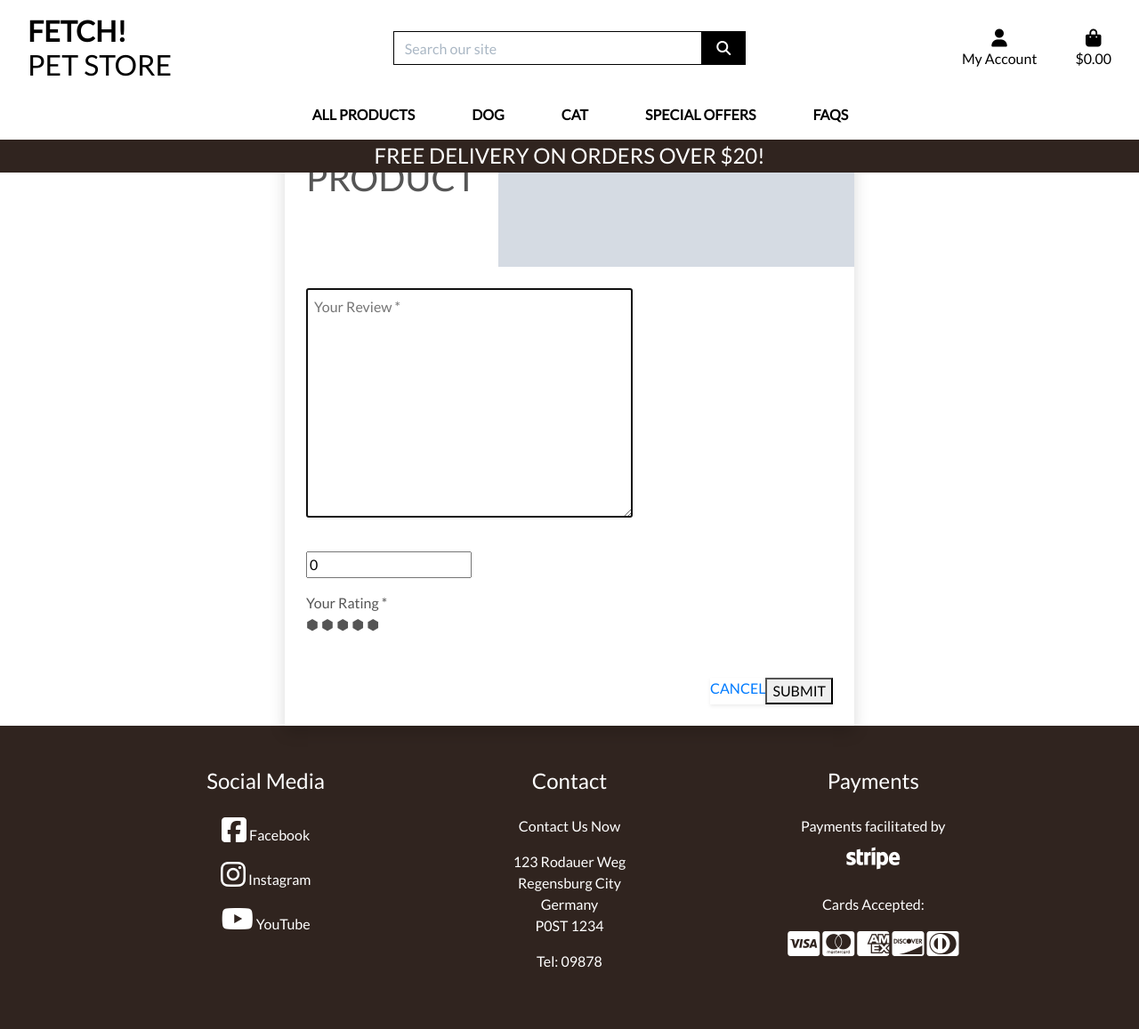
After one commit to HinaKhan94/fetch, a Django app: page /products/add_review/1 in a window 1280 px wide. The commit adds this page. Shown: the whole page at 89% size. Run offline with Django 3.2, Linux system fonts and the light colour scheme; a user stored in the database is signed in; tables that the repository leaves empty hold one stand-in row (values such as "Sample post"); grey boxes marked "Sample" are stand-in pictures; some libraries are stand-ins or nearby versions.

Commit message:
build: create add a review template and view for product reviews

```diff
--- a/products/templates/products/product_detail.html
+++ b/products/templates/products/product_detail.html
@@ -115,7 +115,7 @@
 
         <!-- Add Review Button -->
         <div class="col-12">
-            <a href="" class="ib-button ib-button-yellow text-decoration-none text-dark-grey font-title weight-bold shadow-sm">
+            <a href="{% url 'add_review' product.id %}" class="ib-button ib-button-yellow text-decoration-none text-dark-grey font-title weight-bold shadow-sm">
                 ADD REVIEW
             </a>
         </div>
--- /dev/null
+++ b/products/templates/products/reviews/add_review.html
@@ -0,0 +1,66 @@
+{% extends "base.html" %}
+{% load static %}
+
+{% block extra_title %}- Add a review{% endblock %}
+
+{% block extra_meta %}
+    <meta name="description" content="Add your review for {{product.name}} using our simple form">
+{% endblock %}
+
+{% block content %}
+
+<div class="container-fluid">
+    <div class="row px-4 px-sm-0 bg-light-grey">
+        <div class="col-12 col-sm-10 offset-sm-1 col-md-8 offset-md-2 col-lg-6 offset-lg-3 ib-form review-form bg-ib-white p-0 shadow">
+
+            <!-- Form Header -->
+            <div class="ib-form-header bg-yellow-light d-flex justify-content-between align-items-center">
+                <div class="font-body my-2 mx-3 my-sm-2 mx-sm-4 text-v">
+                    <p class="weight-regular mb-0 mb-md-1">Tell us more about your purchase...</p>
+                    <h1 class="weight-semibold text-uppercase m-0 text-break">{{ product.name }}</h1>
+                </div>
+
+                <!-- Product Image -->
+                {% if product.image %}
+                    <img class="image-ratio d-none d-sm-block" src="{{ product.image.url }}" alt="{{ product.name }}" onerror="this.onerror=null;this.src='{{ MEDIA_URL }}no_image.jpg'">
+                {% else %}
+                    <img class="image-ratio d-none d-sm-block" src="{{ MEDIA_URL }}no_image.jpg" alt="{{ product.name }}">
+                {% endif %}
+            </div>
+
+            <!-- Review Form -->
+            <form class="px-3 px-md-4 py-4 form-as-p" method="POST" action="{% url 'add_review' product.id %}" enctype="multipart/form-data">
+                {% csrf_token %}
+                {{ form.as_p }}
+
+                <!-- Rating Select - populates hidden rating input using JS -->
+                <div class="rating-form-div" aria-hidden="true">
+                    <p class="font-body weight-semibold m-0">Your Rating *</p>
+                    <div class="rating-div pe-0">
+                        <span class="ib-lh-1 rating-hex hex-1" data-hex="1">&#x2B22;</span>
+                        <span class="ib-lh-1 rating-hex hex-2" data-hex="2">&#x2B22;</span>
+                        <span class="ib-lh-1 rating-hex hex-3" data-hex="3">&#x2B22;</span>
+                        <span class="ib-lh-1 rating-hex hex-4" data-hex="4">&#x2B22;</span>
+                        <span class="ib-lh-1 rating-hex hex-5" data-hex="5">&#x2B22;</span>
+                    </div>
+                </div>
+
+                <!-- Buttons -->
+                <div class="d-flex justify-content-center justify-content-sm-end mt-5">
+
+                    <!-- Cancel Button -->
+                    <a class="ib-button ib-button-grey me-3 text-decoration-none text-dark-grey font-title weight-bold shadow-sm" href="{% url 'product_detail' product.id %}">CANCEL</a>
+
+                    <!-- Submit Button -->
+                    <button class="ib-button ib-button-yellow text-dark-grey font-title weight-bold shadow-sm" type="submit">SUBMIT</button>
+                </div>
+            </form>
+        </div>
+    </div>
+</div>
+{% endblock %}
+
+{% block extra_js_end %}
+    <!-- Rating Selector JS -->
+    <script src="{% static 'reviews/js/rating.js' %}"></script>
+{% endblock %}
--- a/products/urls.py
+++ b/products/urls.py
@@ -5,4 +5,5 @@ urlpatterns = [
     path('', views.all_products, name='products'),
     path('<int:product_id>/', views.product_detail, name='product_detail'),
     path('add/', views.add_product, name='add_product'),
+    path('add_review/<int:product_id>', views.add_review, name='add_review'),
 ]
--- a/products/views.py
+++ b/products/views.py
@@ -1,8 +1,12 @@
 from django.shortcuts import render, redirect, reverse, get_object_or_404
 from django.contrib import messages
+from django.contrib.auth.decorators import login_required
+from django.db.models import Avg
+from django.http import HttpResponse
 from django.db.models import Q
 from django.db.models.functions import Lower
 from .models import Product, Category
+from django.contrib.auth.models import User
 from .forms import ProductForm, ReviewForm
 
 # Create your views here.
@@ -97,3 +101,65 @@ def add_product(request):
     }
 
     return render(request, template, context)
+
+@login_required()
+def add_review(request, product_id):
+    """
+    Renders form to add review.
+    Logged in Users Only (redirects to log in).
+    Adds new review to database.
+    """
+
+    # Sets product based on product_id
+    product = get_object_or_404(Product, pk=product_id)
+
+    # Sets author based on current user
+    author = User.objects.get(username=request.user)
+
+    # Handles Form Submission
+    if request.method == "POST":
+        form = ReviewForm(request.POST)
+
+        if form.is_valid():
+            review = form.save()
+            review.product = product
+            review.user = author
+            review.save()
+
+            # Updates product rating on product object
+            if product.reviews.filter(is_approved=True).count() > 0:
+                product.rating = round(
+                    product.reviews.filter(is_approved=True).aggregate(
+                        Avg('rating'))['rating__avg'])
+            else:
+                product.rating = 0
+            product.save()
+
+            request.session['show_bag_summary'] = False
+            messages.success(
+                request,
+                "Your review has been created. " +
+                "It will appear on the site once it has been approved. " +
+                "You can see your review on your profile page until then. " +
+                "We value your feedback and only " +
+                "reject reviews with inappropriate content."
+            )
+
+            return redirect(reverse('product_detail', args=[product.id]))
+        else:
+            messages.error(request, "Form invalid, please try again.")
+
+    # Handles View Rendering
+    else:
+        form = ReviewForm()
+
+    # Sets page template
+    template = 'products/reviews/add_review.html'
+
+    # Sets current product & form content
+    context = {
+        'form': form,
+        'product': product,
+    }
+
+    return render(request, template, context)
```
Also changed, not shown: products/static/reviews/js/rating.js (added, +37 -0 lines).
